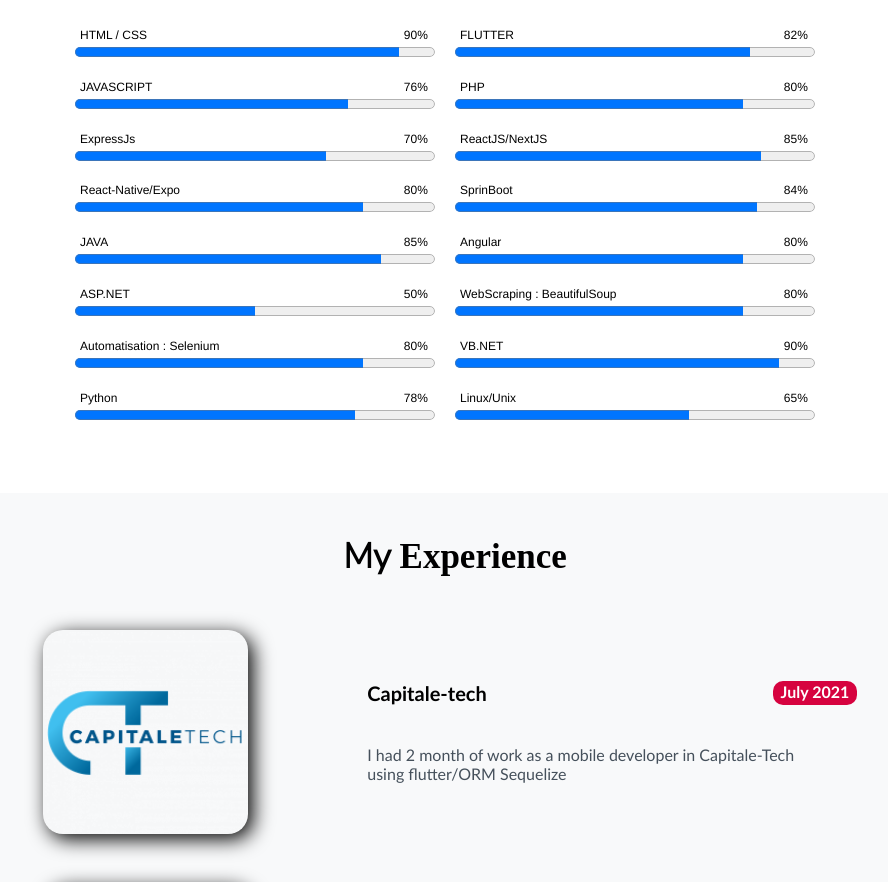
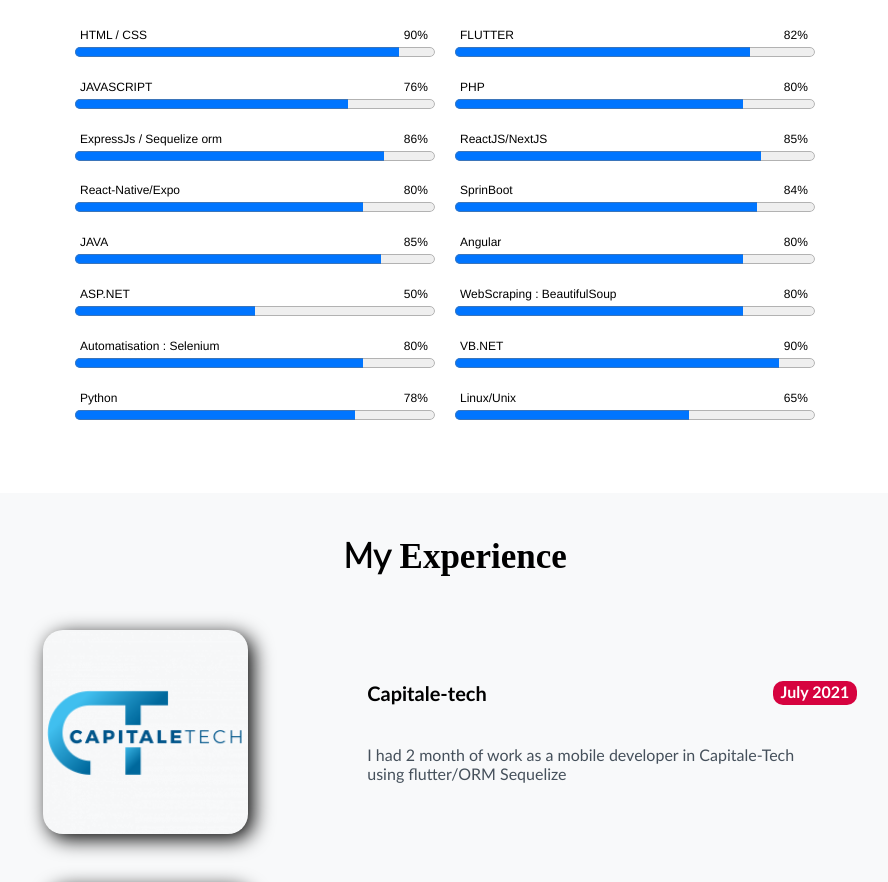
Before and after one commit to HichamOujari/h-oujari, a Next.js app: page / in a window 1280 px wide. Shown: the part 2000-2882 px from the top of the page, without its empty margins (185-1073 px from the left). Built offline with nearby package versions, Linux system fonts and the light colour scheme.

Commit message:
Update index.js

```diff
--- a/pages/index.js
+++ b/pages/index.js
@@ -19,7 +19,7 @@ export default function Home() {
         {name:"FLUTTER", val:82},
         {name:"JAVASCRIPT", val:76 },
         {name:"PHP", val:80 },
-        {name:"ExpressJs", val:70 },
+        {name:"ExpressJs / Sequelize orm", val:86 },
         {name:"ReactJS/NextJS", val:85 },
         {name:"React-Native/Expo", val:80 },
         {name:"SprinBoot", val:84 },
```
